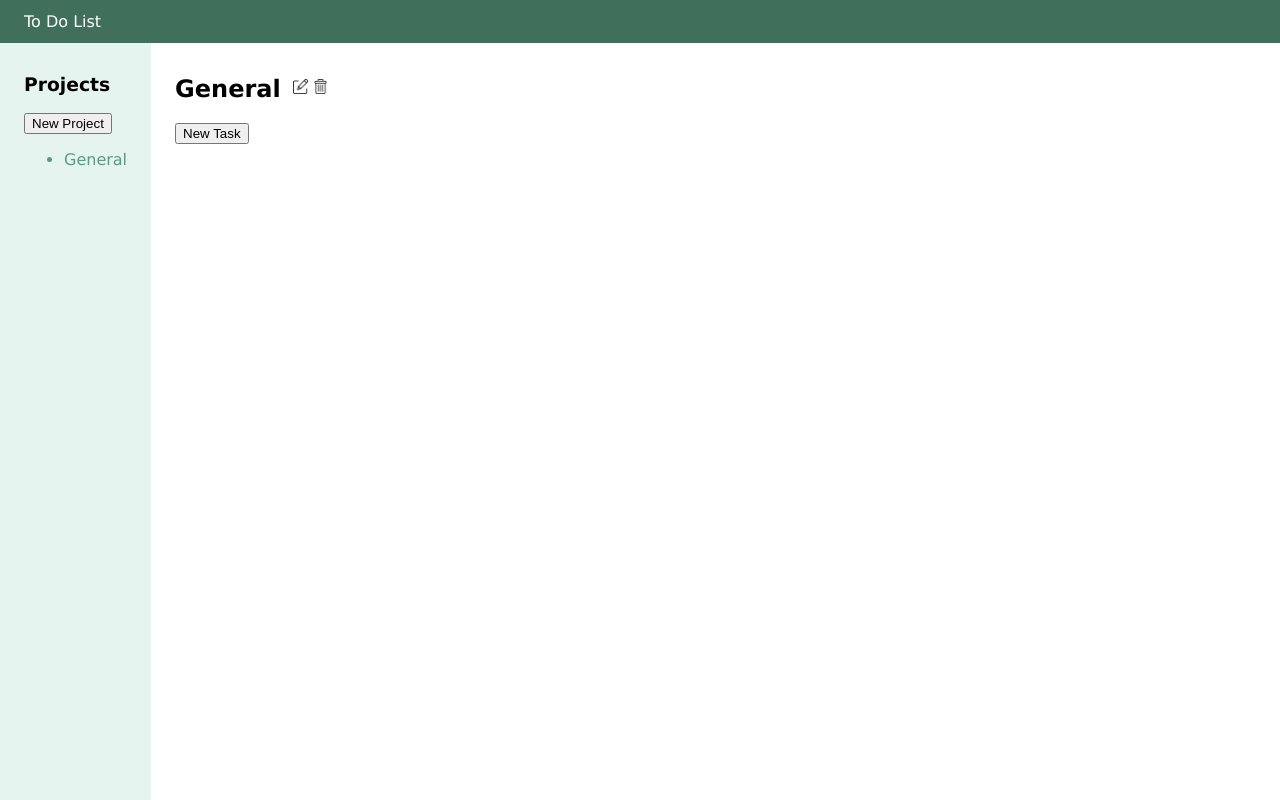
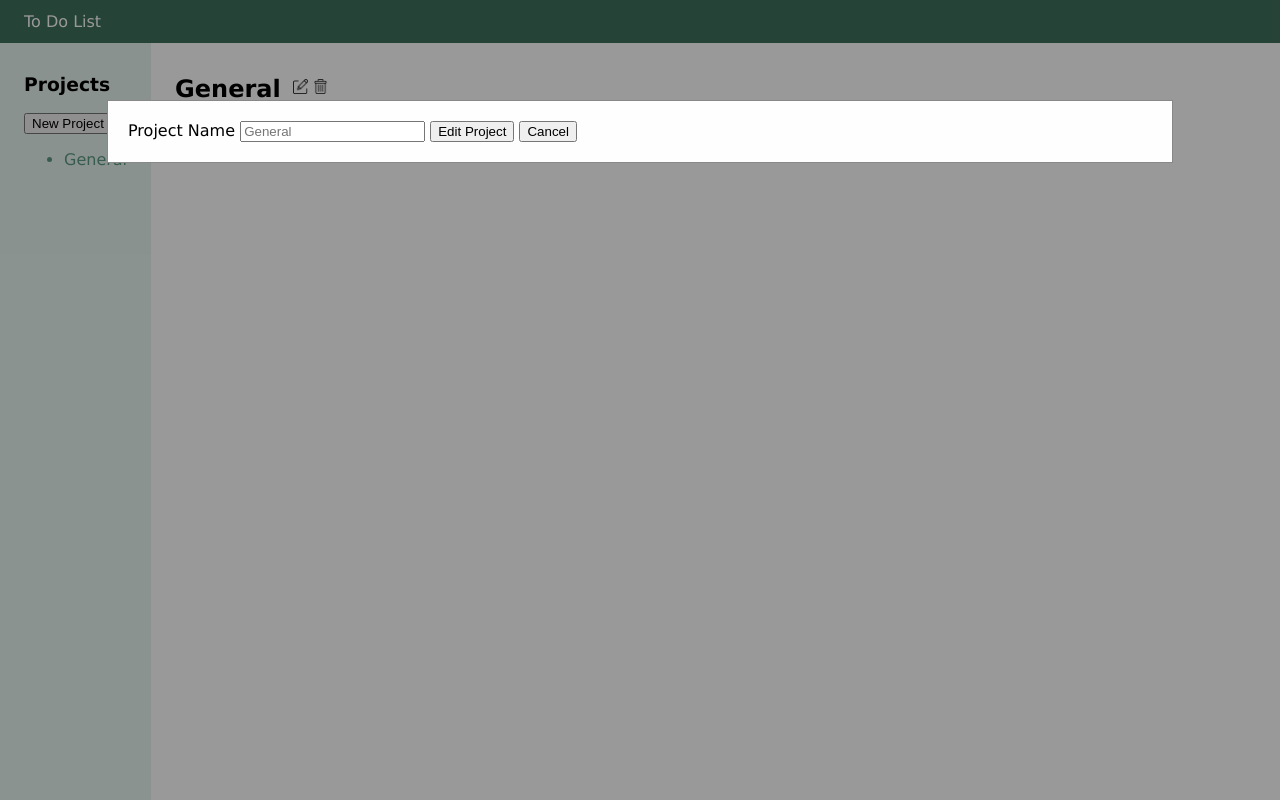
Before and after one commit to crolfs47/odin-js-todo-list, a website built with webpack: page dist/index.html in a window 1280 px wide. Both pictures are taken after a click on the picture 300 px from the left and 86 px from the top of the page. Built offline with nearby package versions, Linux system fonts and the light colour scheme.

Commit message:
Add function to edit project name

```diff
--- a/src/project.js
+++ b/src/project.js
@@ -1,7 +1,8 @@
 const projects = [];
 let currentProject = '';
 const newProjectForm = document.getElementById('new-project-form');
-const projectDeleteImage = document.getElementById('project-delete-image');
+const editProjectForm = document.getElementById('edit-project-form');
+const projectDeleteIcon = document.getElementById('project-delete-image');
 
 const projectFactory = (name) => ({
   name,
@@ -37,8 +38,16 @@ const deleteProject = () => {
   }
 };
 
+const editProject = (e) => {
+  e.preventDefault();
+  currentProject = getCurrentProject();
+  const name = document.getElementById('edit-project-name').value;
+  currentProject.name = name;
+};
+
 newProjectForm.addEventListener('submit', addProject);
-projectDeleteImage.addEventListener('click', deleteProject);
+editProjectForm.addEventListener('submit', editProject);
+projectDeleteIcon.addEventListener('click', deleteProject);
 
 export {
   projectFactory, projects, setCurrentProject, getCurrentProject, setDefaultProject,
--- a/src/projectDisplay.js
+++ b/src/projectDisplay.js
@@ -6,7 +6,12 @@ const projectFormModal = document.getElementById('project-form-modal');
 const newProjectForm = document.getElementById('new-project-form');
 const newProjectCancel = document.getElementById('new-project-cancel');
 const projectList = document.getElementById('project-list');
-const projectDeleteImage = document.getElementById('project-delete-image');
+
+const projectEditIcon = document.getElementById('project-edit-image');
+const editProjectFormModal = document.getElementById('edit-project-form-modal');
+const editProjectForm = document.getElementById('edit-project-form');
+const editProjectCancel = document.getElementById('edit-project-cancel')
+const projectDeleteIcon = document.getElementById('project-delete-image');
 
 const clearActiveClass = () => {
   document.querySelectorAll('.project-item').forEach((projectItem) => {
@@ -63,7 +68,22 @@ newProjectCancel.onclick = () => {
   projectFormModal.style.display = 'none';
 };
 
-projectDeleteImage.onclick = () => {
+projectEditIcon.onclick = () => {
+  editProjectFormModal.style.display = 'block';
+  const currentProject = getCurrentProject();
+  document.getElementById('edit-project-name').placeholder = currentProject.name;
+};
+
+editProjectForm.addEventListener('submit', () => {
+  editProjectFormModal.style.display = 'none';
+  showProjects();
+});
+
+editProjectCancel.onclick = () => {
+  editProjectFormModal.style.display = 'none';
+};
+
+projectDeleteIcon.onclick = () => {
   showProjects();
 };
 
--- a/src/todoDisplay.js
+++ b/src/todoDisplay.js
@@ -21,7 +21,7 @@ const showTodos = () => {
 
     const todoBtns = document.createElement('div');
     todoBtns.classList.add('edit-delete-btns');
-    todoDiv.appendChild(todoBtns)
+    todoDiv.appendChild(todoBtns);
 
     const editIcon = document.createElement('img');
     editIcon.src = Edit;
```
Also changed, not shown: dist/index.html, dist/main.js.
